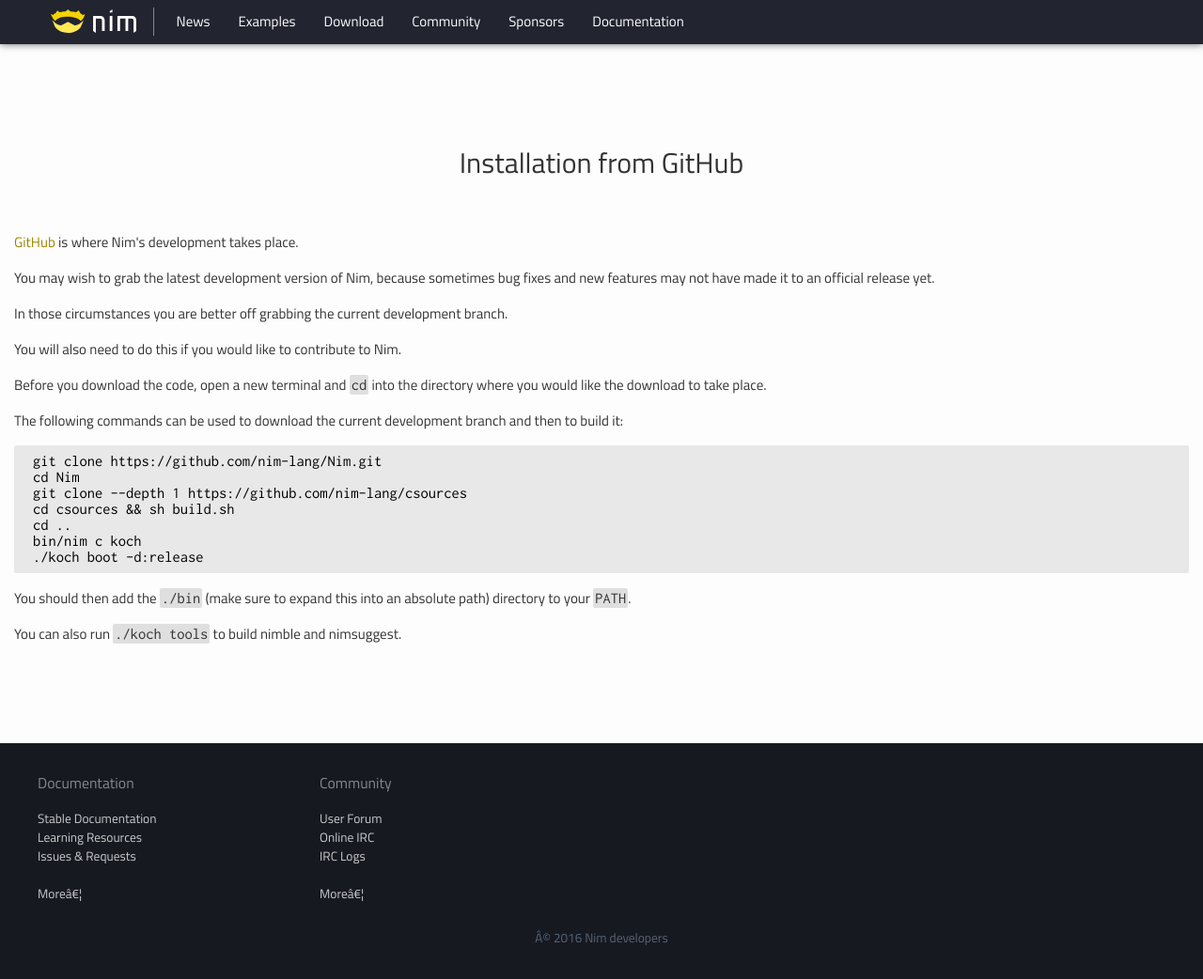
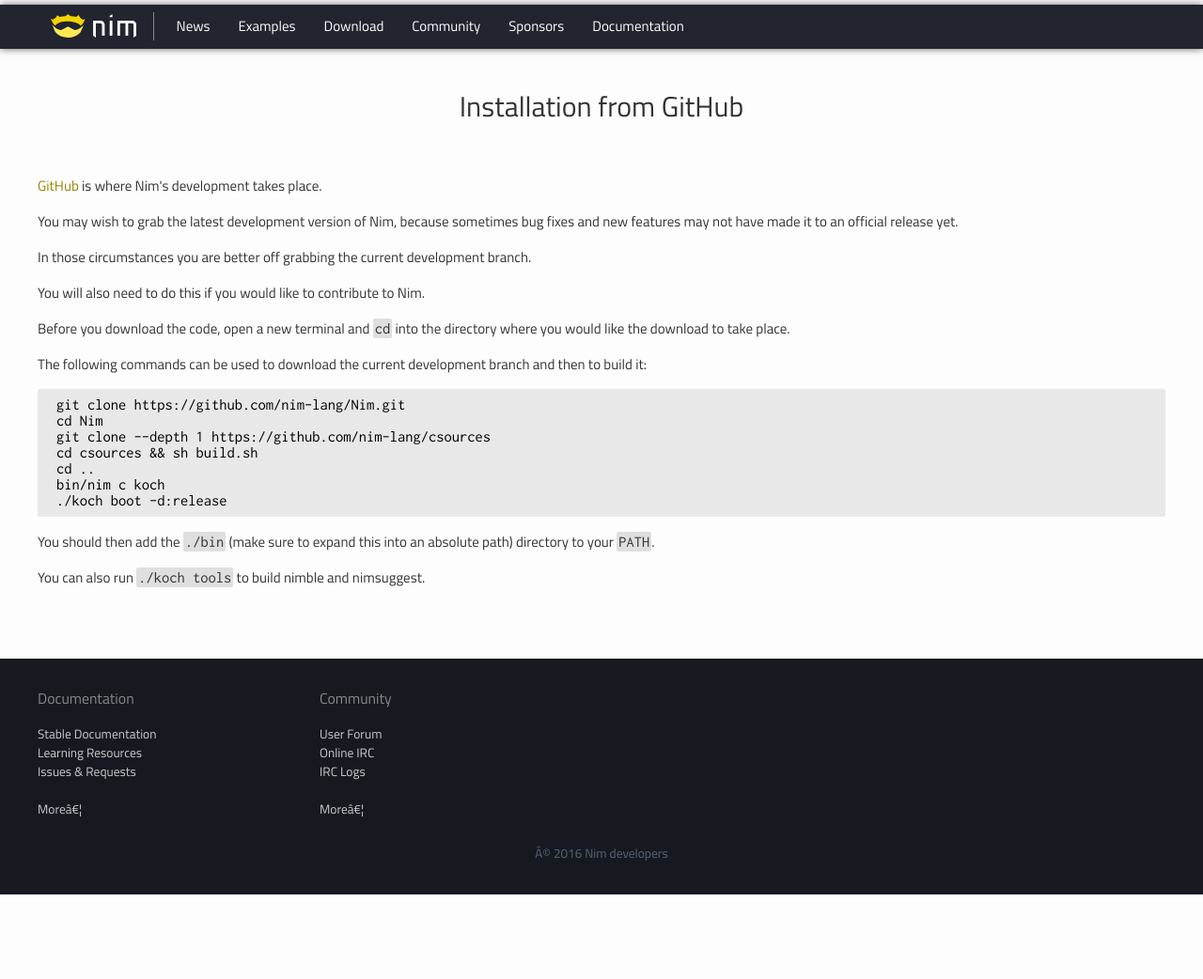
Before and after one commit to nim-lang/website, a Jekyll site: the page built from jekyll_prototype/download-edge.html, in a window 1280 px wide and 1042 px high. Shown: the whole window at 94% size. Built offline with Jekyll 4.4.1, drawn with Linux system fonts in a browser that asks for light colours.

Commit message:
fix download-<platf> html

```diff
--- a/jekyll_prototype/_includes/downloadtop.html
+++ b/jekyll_prototype/_includes/downloadtop.html
@@ -1,4 +1,4 @@
-<section class="content {{page.platform | downcase}}">
+<section class="content pure-g {{page.platform | downcase}}">
   <h1 class="page-title">
 	  <a href="{{ site.baseurl }}/download-{{page.platform | downcase}}/" class="pure-u-1 text-centered">
 		  <i class="fa fa-{{page.fa|downcase}} download-tile-icon"></i>
--- a/jekyll_prototype/download-edge.html
+++ b/jekyll_prototype/download-edge.html
@@ -2,8 +2,7 @@
 title: "Install from Github"
 layout: page
 ---
-<style>.pad{padding:1em;}</style>
-<div class="pad">
+<section class="content">
 	<h1 class="text-centered page-title">Installation from GitHub</h1>
 
 	<p> <a href="http://github.com/nim-lang/nim">GitHub</a> is where Nim's development takes place.</p>
@@ -27,4 +26,4 @@
 <p>You should then add the <code>./bin</code> (make sure to expand this into an absolute path) directory to your <code>PATH</code>.</p>
 
 <p>You can also run <code>./koch tools</code> to build nimble and nimsuggest.</p>
-</div>
+</section>
--- a/jekyll_prototype/download-linux-bsd.html
+++ b/jekyll_prototype/download-linux-bsd.html
@@ -4,6 +4,7 @@
 platform: "linux/bsd"
 fa: "linux"
 ---
+<div class="pure-u-1">
 <h2 class="">Installation based on generated C code</h2>
 	<p>Note: The Nim compiler requires a C compiler to compile software. GCC is recommended on Linux.</p>
 	<p>Firstly, download this archive:</p>
@@ -22,3 +23,4 @@
 	<p>To build associated tools like nimble and nimsuggest run <code>nim c koch && koch tools</code>.</p>
 	<p>After restarting your terminal, you should be able to run <code>nim -v</code> which should show you the version of Nim you just installed.</p>
 	<p>There are other ways to install Nim (like using the <code>install.sh</code> script), but these tend to cause more problems.</p>
+</div>
--- a/jekyll_prototype/download-macos.html
+++ b/jekyll_prototype/download-macos.html
@@ -4,6 +4,7 @@
 platform: "macOS"
 fa: "apple"
 ---
+<div class="pure-u-1">
 <h2 class="">Installation based on generated C code</h2>
 	<p>Note: The Nim compiler requires a C compiler to compile software. CLang is recommended on macOS.</p>
 	<p>Firstly, download this archive:</p>
@@ -22,3 +23,4 @@
 	<p>To build associated tools like nimble and nimsuggest run <code>nim c koch && koch tools</code>.</p>
 	<p>After restarting your terminal, you should be able to run <code>nim -v</code> which should show you the version of Nim you just installed.</p>
 	<p>There are other ways to install Nim (like using the <code>install.sh</code> script), but these tend to cause more problems.</p>
+</div>
--- a/jekyll_prototype/download-windows.html
+++ b/jekyll_prototype/download-windows.html
@@ -4,7 +4,6 @@
 platform: "Windows"
 fa: "windows"
 ---
-<div class="pure-g">
 	<div class="pure-u-1">
 <h2 class="text-centered page-subtitle">Zips</h2><p>
 We now encourage you to install via the provided zipfiles:</p>
@@ -37,4 +36,3 @@
 <p>
 These installers also include Aporia, Nimble and other useful Nim tools to get you started with Nim development!</p>
 </div>
-</div>
```
Also changed, not shown: jekyll_prototype/documentation.html (+2 -6 lines).
